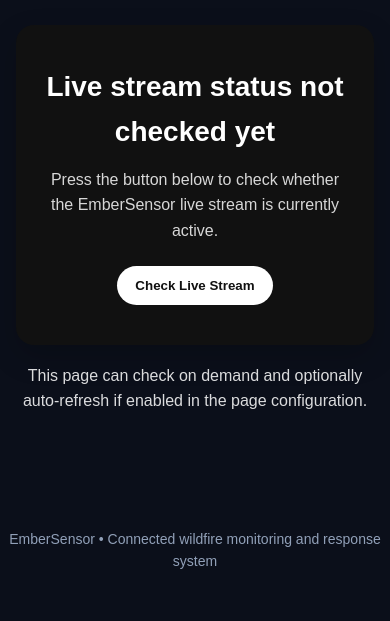
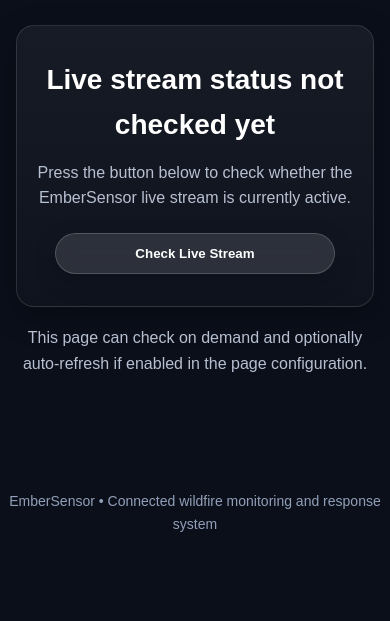
Before and after one commit to shauryarchs/embersensor-site, a plain HTML site: page docs/live.html in a window 390 px wide. Shown: the part 352-973 px from the top of the page. After the commit the page ends 935 px from the top, so only its background shows below. Drawn offline with Linux system fonts and the light colour scheme.

Commit message:
html updates

```diff
--- a/docs/live.html
+++ b/docs/live.html
@@ -10,84 +10,6 @@
   <link rel="icon" type="image/png" sizes="32x32" href="favicon-32x32.png" />
   <link rel="icon" type="image/png" sizes="16x16" href="favicon-16x16.png" />
   <link rel="stylesheet" href="style.css" />
-  <style>
-    .live-section {
-      padding: 48px 0 64px;
-    }
-
-    .live-header {
-      text-align: center;
-      margin-bottom: 28px;
-    }
-
-    .live-card {
-      max-width: 1100px;
-      margin: 0 auto;
-      border-radius: 18px;
-      overflow: hidden;
-      background: #111;
-      color: #fff;
-      box-shadow: 0 12px 30px rgba(0, 0, 0, 0.18);
-    }
-
-    .video-wrap {
-      position: relative;
-      width: 100%;
-      padding-bottom: 56.25%;
-      height: 0;
-      background: #000;
-    }
-
-    .video-wrap iframe {
-      position: absolute;
-      inset: 0;
-      width: 100%;
-      height: 100%;
-      border: 0;
-    }
-
-    .live-message {
-      padding: 40px 24px;
-      text-align: center;
-    }
-
-    .live-message h2 {
-      margin-bottom: 12px;
-      color: #fff;
-    }
-
-    .live-message p {
-      max-width: 760px;
-      margin: 0 auto;
-      color: #d7d7d7;
-    }
-
-    .live-actions {
-      display: flex;
-      justify-content: center;
-      gap: 12px;
-      flex-wrap: wrap;
-      margin-top: 22px;
-    }
-
-    .live-btn {
-      display: inline-block;
-      padding: 12px 18px;
-      border-radius: 999px;
-      text-decoration: none;
-      font-weight: 600;
-      background: #fff;
-      color: #111;
-      border: none;
-      cursor: pointer;
-    }
-
-    .live-note {
-      text-align: center;
-      margin-top: 18px;
-      opacity: 0.85;
-    }
-  </style>
 </head>
 
 <body>
--- a/docs/script.js
+++ b/docs/script.js
@@ -11,7 +11,7 @@
           <a class="${navClass("index.html")}" href="index.html">Home</a>
           <a class="${navClass("how-it-works.html")}" href="how-it-works.html">How It Works</a>
           <a class="${navClass("live.html")}" href="live.html">Live Camera</a>
-          <a class="${navClass("screenshots.html")}" href="screenshots.html">Pictures</a>
+          <a class="${navClass("screenshots.html")}" href="screenshots.html">Gallery</a>
         </nav>
       </div>
     </div>
--- a/docs/style.css
+++ b/docs/style.css
@@ -350,6 +350,120 @@
   width: min(100%, 980px);
 }
 
+/* Live page */
+.live-section {
+  padding: 48px 0 64px;
+}
+
+.live-header {
+  text-align: center;
+  margin-bottom: 28px;
+}
+
+.live-card {
+  width: min(100%, 1100px);
+  margin: 0 auto;
+  border: 1px solid var(--card-border);
+  border-radius: var(--radius);
+  overflow: hidden;
+  background: linear-gradient(180deg, rgba(255, 255, 255, 0.05), rgba(255, 255, 255, 0.02));
+  color: var(--text);
+  box-shadow: var(--shadow);
+}
+
+.video-wrap {
+  position: relative;
+  width: 100%;
+  padding-bottom: 56.25%;
+  height: 0;
+  background: #000;
+}
+
+.video-wrap iframe {
+  position: absolute;
+  inset: 0;
+  width: 100%;
+  height: 100%;
+  border: 0;
+}
+
+.live-message {
+  padding: 40px 24px;
+  text-align: center;
+}
+
+.live-message h2 {
+  margin-bottom: 12px;
+  color: var(--text);
+}
+
+.live-message p {
+  max-width: 760px;
+  margin: 0 auto;
+  color: var(--muted);
+}
+
+.live-actions {
+  display: flex;
+  justify-content: center;
+  gap: 12px;
+  flex-wrap: wrap;
+  margin-top: 22px;
+}
+
+.live-btn {
+  display: inline-block;
+  padding: 12px 18px;
+  border-radius: 999px;
+  text-decoration: none;
+  font-weight: 700;
+  background: rgba(255, 255, 255, 0.12);
+  color: var(--text);
+  border: 1px solid rgba(255, 255, 255, 0.18);
+  cursor: pointer;
+  backdrop-filter: blur(8px);
+  box-shadow: 0 8px 24px rgba(0, 0, 0, 0.18);
+  transition:
+    transform 0.18s ease,
+    box-shadow 0.18s ease,
+    background-color 0.18s ease;
+}
+
+.live-btn:hover {
+  transform: translateY(-2px);
+  box-shadow: 0 12px 28px rgba(0, 0, 0, 0.22);
+}
+
+.live-note {
+  text-align: center;
+  margin-top: 18px;
+  color: var(--muted);
+}
+
+.creator-line {
+  margin: 8px 0 0;
+  color: #d7deea;
+  font-size: 16px;
+}
+
+.video-frame {
+  max-width: 900px;
+  margin: 18px auto 0;
+  padding: 10px;
+  border: 1px solid var(--card-border);
+  border-radius: 20px;
+  background: linear-gradient(180deg, rgba(255, 255, 255, 0.05), rgba(255, 255, 255, 0.02));
+  box-shadow: var(--shadow);
+}
+
+.video-frame iframe {
+  display: block;
+  width: 100%;
+  aspect-ratio: 16 / 9;
+  border: 0;
+  border-radius: 14px;
+}
+
 /* Footer */
 footer {
   padding: 34px 0 48px;
@@ -394,27 +508,18 @@
     width: 100%;
   }
 
-  .creator-line {
-    margin: 8px 0 0;
-    color: #d7deea;
-    font-size: 16px;
+  .live-message {
+    padding: 32px 18px;
   }
 
-  .video-frame {
-    max-width: 900px;
-    margin: 18px auto 0;
-    padding: 10px;
-    border: 1px solid var(--card-border);
-    border-radius: 20px;
-    background: linear-gradient(180deg, rgba(255, 255, 255, 0.05), rgba(255, 255, 255, 0.02));
-    box-shadow: var(--shadow);
+  .live-actions {
+    flex-direction: column;
+    align-items: center;
   }
 
-  .video-frame iframe {
-    display: block;
+  .live-btn {
     width: 100%;
-    aspect-ratio: 16 / 9;
-    border: 0;
-    border-radius: 14px;
+    max-width: 280px;
+    text-align: center;
   }
 }
```
